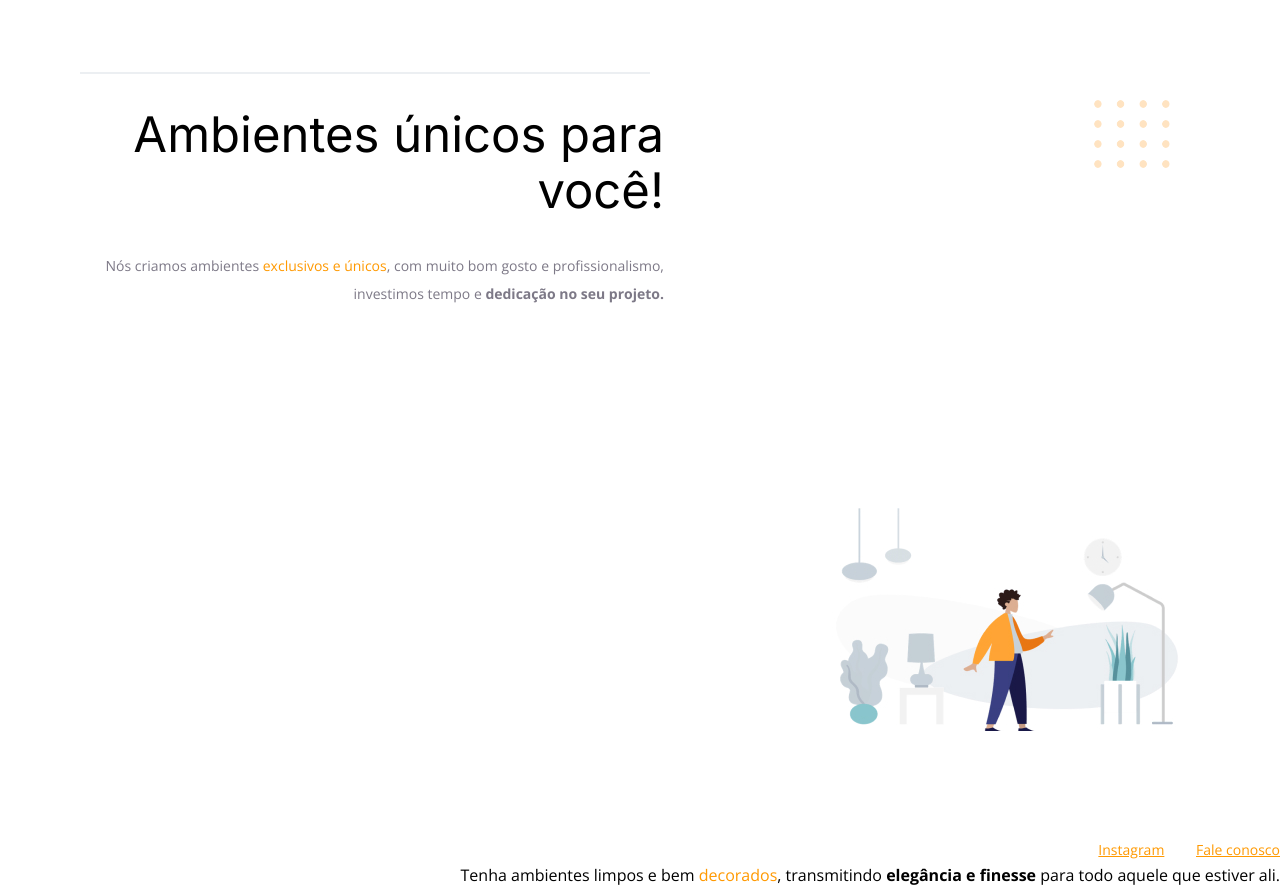
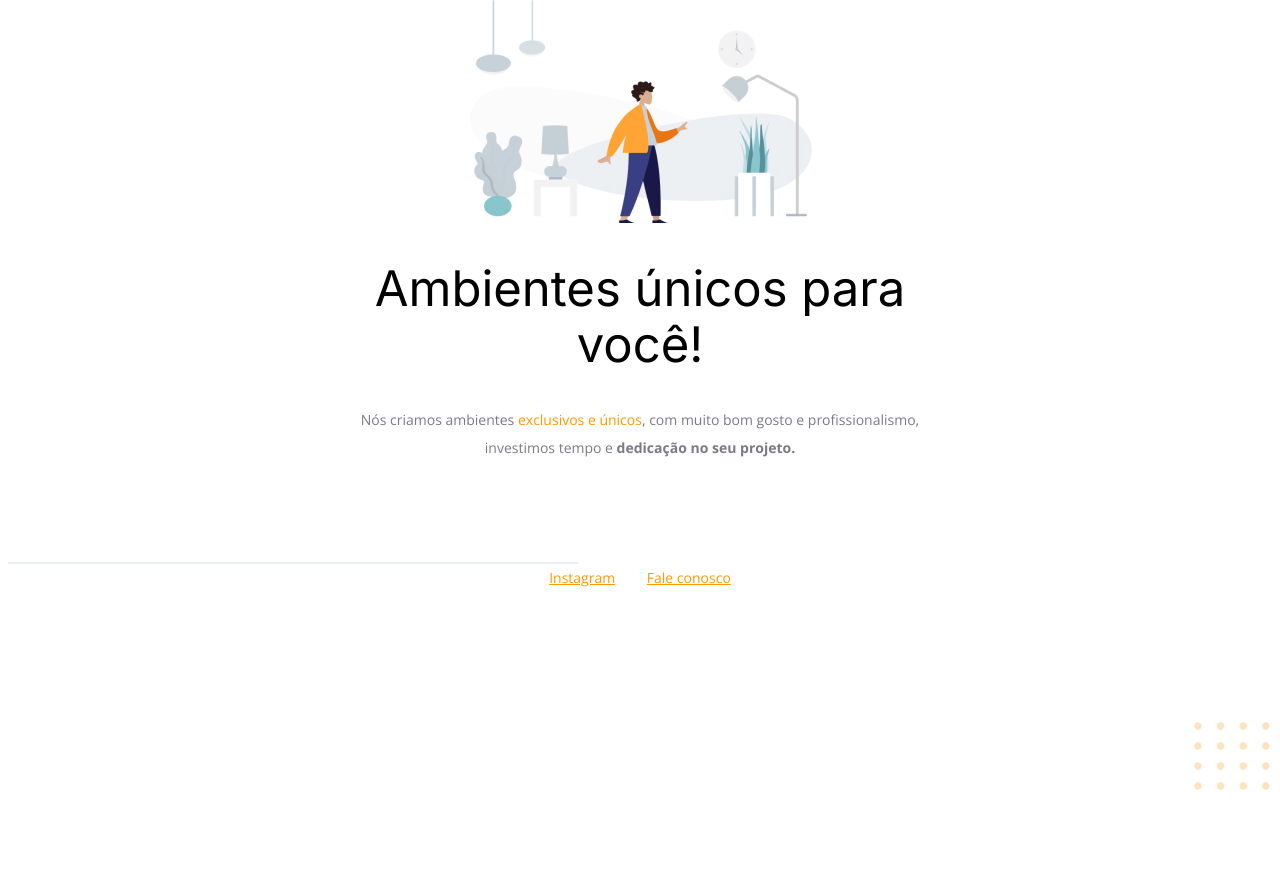
Before and after one commit to AndreMonteiro01/projeto1, a plain HTML site: page index.html in a window 1280 px wide. After the commit the page ends 800 px from the top, so only its background shows below. Drawn offline with nearby package versions, Linux system fonts and the light colour scheme.

Commit message:
adjust style body, #hero and #hero img

```diff
--- a/index.html
+++ b/index.html
@@ -20,8 +20,12 @@
   <!-- Tag <body> é o corpo do documento, onde tem as informações que serão mostradas. -->
   <body>
     <div id="hero">
-      <div class="line"></div>
+      <img
+      src="images/img1.jpg"
+      alt="Desenho de uma pessoa vestindo uma camisa amarela em uma sala com Móveis"
+    />
       <h1>Ambientes únicos para você!</h1>
+
       <p>
         Nós criamos ambientes <span>exclusivos e únicos</span>, com muito
         bom gosto e profissionalismo, investimos tempo e
@@ -29,23 +33,21 @@
 
         <br />
         <br />
+
+
       </p>
     </div>
-    <img
-      src="images/img1.jpg"
-      alt="Desenho de uma pessoa vestindo uma camisa amarela em uma sala com Móveis"
-    />
+
 
     <div id="footer">
+      <div class="line"></div>
       <a target="_blank" href="https://instagram.com/moveisparavoce"
         >Instagram</a
       >
       <a href="mailto:contato@moveisparavoce.com">Fale conosco</a>
     </div>
 
-    Tenha ambientes limpos e bem <span>decorados</span>, transmitindo
-    <strong>elegância e finesse</strong>
-    para todo aquele que estiver ali.
+
 
     <img
       id="balls"
--- a/style.css
+++ b/style.css
@@ -1,16 +1,16 @@
 body {
   font-family: "Open Sans", sans-serif;
-  text-align: end;
+  text-align: center;
   margin: 0;
 }
 
 #hero {
-    width: 592px;
-    margin: 72px;
+  width: 592px;
+  margin: 0 auto 72px;
 }
 
-img {
-    margin: 100px;
+#hero img {
+  width: 348px;
 }
 
 h1 {
@@ -51,6 +51,6 @@ p, #footer {
 
 #balls {
     position: fixed;
-    top: 0;
+    bottom: 0;
     right: 0;
 }
```
